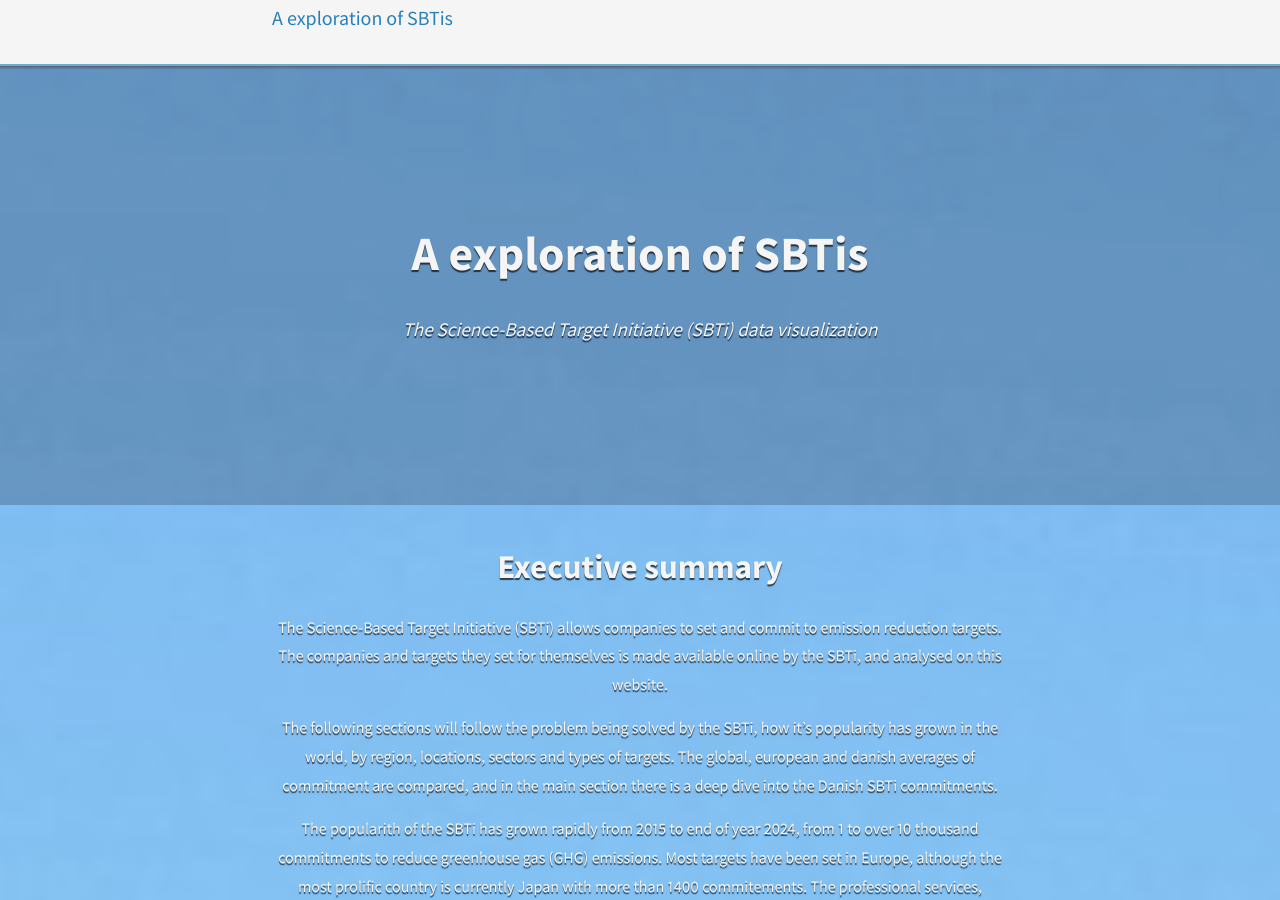
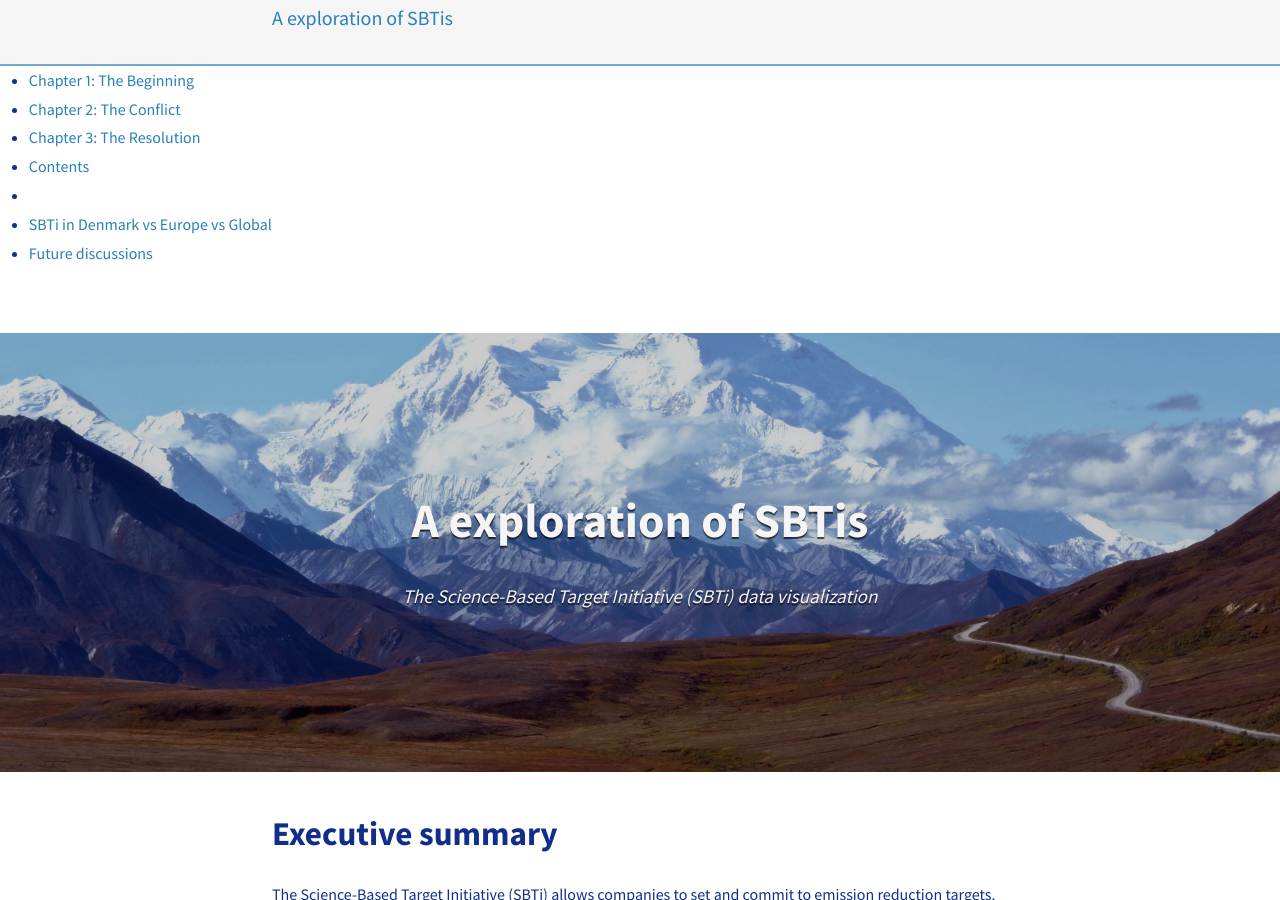
Before and after one commit to MeowVal/MeowVal.github.io, a Jekyll site: the page built from index.html, in a window 1280 px wide and 900 px high. Built offline with Jekyll 4.4.1, drawn with Linux system fonts in a browser that asks for light colours; nearby versions of some CDN libraries; the list of posts is cut into pages by our own code.

```diff
--- a/_layouts/default.html
+++ b/_layouts/default.html
@@ -7,9 +7,30 @@
 
     {% include header.html %}
 
+		<div class="sidebar">
+			<h2>Contents</h2>
+			<ul>
+				<li><a href="#chapter-1">Chapter 1: The Beginning</a></li>
+				<li><a href="#chapter-2">Chapter 2: The Conflict</a></li>
+				<li><a href="#chapter-3">Chapter 3: The Resolution</a></li>
+			</ul>
+		</div>
+		<script>
+			document.addEventListener("DOMContentLoaded", function() {
+				let sidebar = document.querySelector(".sidebar ul");
+				document.querySelectorAll("h2").forEach((heading) => {
+					let id = heading.innerText.toLowerCase().replace(/\s+/g, "-");
+					heading.id = id;
+					let link = document.createElement("li");
+					link.innerHTML = `<a href="#${id}">${heading.innerText}</a>`;
+					sidebar.appendChild(link);
+				});
+			});
+		</script>
     <div class="page-content">
         {{ content }}
     </div>
+
 
     {% include footer.html %}
 
```
Also changed, not shown: index.html (+2 -12 lines).
